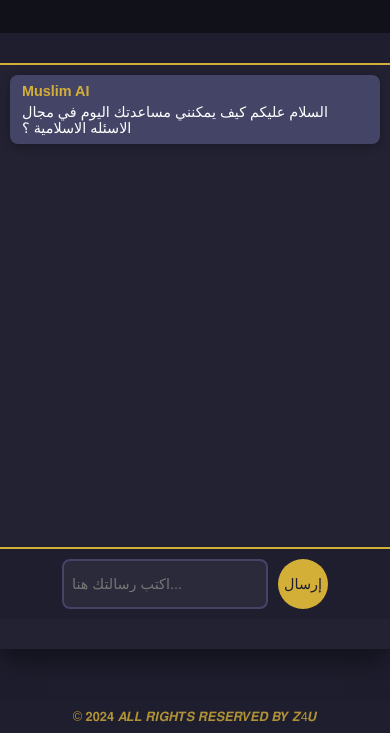
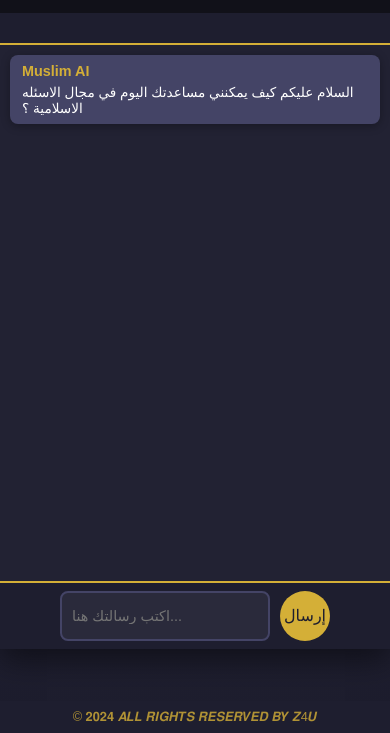
Before and after one commit to Zoronew/Muslim-AI.Z4U, a plain HTML site: page index.html in a window 390 px wide. Shown: the part 111-844 px from the top of the page. Drawn offline with Linux system fonts and the light colour scheme; no server answers.

Commit message:
نظبط الاستايل "الطول"

```diff
--- a/style.css
+++ b/style.css
@@ -76,7 +76,8 @@
     display: flex;
     flex-direction: column;
     gap: 10px;
-    margin-bottom: 70px;
+    margin-bottom: 70px; /* ضمان وجود مساحة أسفل */
+    padding-bottom: 80px; /* إضافة مساحة أسفل لتفادي التداخل مع الـ footer */
 }
 
 main::-webkit-scrollbar {
@@ -196,20 +197,6 @@
     opacity: 1;
 }
 
-@media (prefers-color-scheme: dark) {
-    #send-button {
-        background: #fff;
-        color: #000;
-    }
-    #send-button:focus-visible {
-        outline-color: #fff;
-    }
-    #send-button:disabled {
-        background: #2a2a3b;
-        color: rgba(255, 255, 255, 0.5);
-    }
-}
-
 @media (max-width: 768px) {
     .app-container {
         flex-direction: column;
@@ -223,6 +210,7 @@
         display: block;
         width: 100%;
         overflow-y: auto;
+        padding: 10px; /* تقليل الحشو في الجهة الجانبية */
     }
 
     header h1 {
@@ -251,18 +239,44 @@
     }
 
     #message-input {
-        font-size: 0.9rem;
+        font-size: 1rem;
         padding: 8px;
     }
 
     #send-button {
-        font-size: 0.9rem;
+        font-size: 1rem;
         padding: 8px 10px;
     }
 }
 
+@media (max-width: 480px) {
+    /* تحسين التصميم على الأجهزة الصغيرة */
+    .message {
+        max-width: 95%; /* زيادة العرض ليصبح أكبر */
+        font-size: 0.85rem;
+    }
+
+    header h1 {
+        font-size: 1.2rem;
+    }
+
+    #message-input {
+        font-size: 0.9rem;
+        padding: 10px;
+    }
+
+    #send-button {
+        font-size: 1rem;
+        padding: 8px 10px;
+    }
+
+    footer {
+        padding: 8px;
+    }
+}
+
 .footer {
-    background: #1e1e2f;
+    background: #1e1e2f; /* لون الخلفية المطلوب */
     color: rgba(212, 175, 55, 0.8);
     text-align: center;
     font-size: 0.8rem;
@@ -274,18 +288,3 @@
     width: 100%;
     z-index: 10;
 }
-
-
-footer {
-    padding: 10px;
-    background: #1e1e2f;
-    border-top: 2px solid #d4af37;
-    display: flex;
-    align-items: center;
-    gap: 10px;
-    position: sticky;
-    bottom: 30px;
-    left: 0;
-    right: 0;
-    z-index: 10;
-}
```
